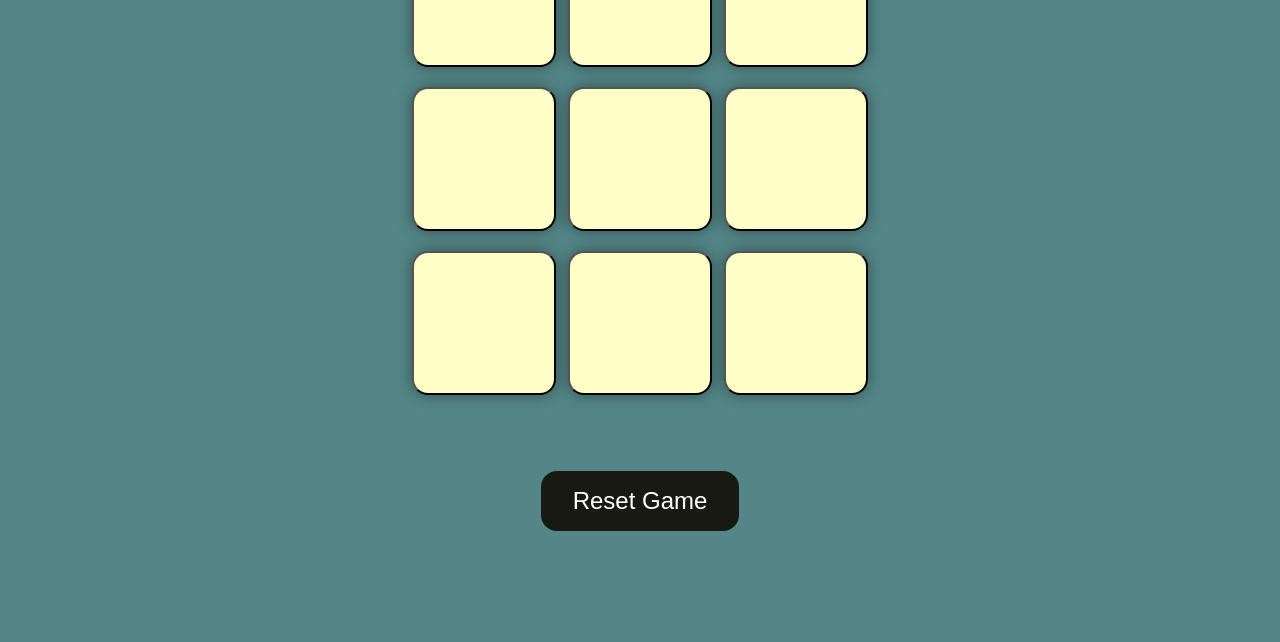
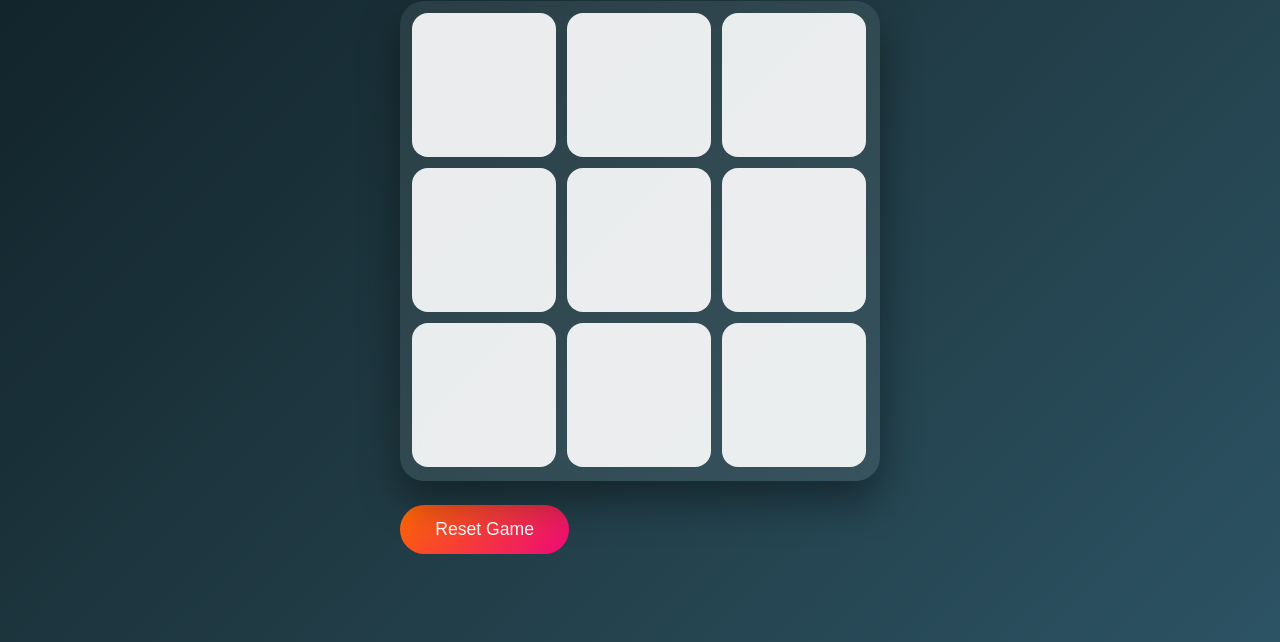
Before and after one commit to iamomm-hack/Tic-Tac-Toe, a plain HTML site: page index.html in a window 1280 px wide. Shown: the part 158-800 px from the top of the page. Drawn offline with Linux system fonts and the light colour scheme.

Commit message:
tic tac toe

```diff
--- a/style.css
+++ b/style.css
@@ -1,78 +1,115 @@
-*{
+* {
     margin: 0;
     padding: 0;
+    box-sizing: border-box;
+    font-family: "Poppins", sans-serif;
 }
 
 body {
-    background-color: #548687;
-    text-align: center;
+    min-height: 100vh;
+    background: linear-gradient(135deg, #0f2027, #203a43, #2c5364);
+    display: flex;
+    flex-direction: column;
+    align-items: center;
+    justify-content: center;
+    color: #fff;
 }
 
+
+h1 {
+    font-size: 3rem;
+    margin-bottom: 1rem;
+    letter-spacing: 2px;
+}
+
+
 .container {
-    height: 70vh;
     display: flex;
     justify-content: center;
     align-items: center;
-    margin: auto;
 }
 
-.game{
+
+.game {
     height: 60vmin;
-    width:  60vmin;
-    display: flex;
-    flex-wrap: wrap;
-    justify-content: center;
-    align-items: center;
-    margin: auto;
-    gap: 1.5vmin;
+    width: 60vmin;
+    display: grid;
+    grid-template-columns: repeat(3, 1fr);
+    gap: 1.2vmin;
+    padding: 1.5vmin;
+    background: rgba(255, 255, 255, 0.08);
+    backdrop-filter: blur(10px);
+    border-radius: 1.5rem;
+    box-shadow: 0 20px 40px rgba(0,0,0,0.4);
 }
 
+
 .box {
-       height: 18vmin;
-       width:  18vmin;
-       border-radius: 1rem;
-       box-shadow: 0 0 1rem rgba(0,0,0,0.4);
-       font-size: 8vmin;
-       color: #b0413e;
-       background-color: #ffffc7;
+    height: 18vmin;
+    width: 18vmin;
+    border-radius: 1rem;
+    border: none;
+    font-size: 8vmin;
+    font-weight: 600;
+    color: #ff7675;
+    background: rgba(255, 255, 255, 0.9);
+    cursor: pointer;
+    transition: all 0.25s ease;
 }
 
-#reset-btn{
-    margin-top: 2rem;
-    padding: 1rem 2rem;
-    font-size: 1.5rem;
+.box:hover {
+    transform: scale(1.05);
+    background-color: #ffeaa7;
+}
+
+.box:disabled {
+    cursor: not-allowed;
+}
+
+
+#reset-btn,
+#new-btn {
+    margin-top: 1.5rem;
+    padding: 0.9rem 2.2rem;
+    font-size: 1.1rem;
     border: none;
-    border-radius: 1rem;
-    background-color: #191913;
+    border-radius: 2rem;
+    background: linear-gradient(135deg, #ff6a00, #ee0979);
     color: white;
     cursor: pointer;
+    transition: all 0.3s ease;
 }
 
-#new-btn {
-    margin-top: 1rem;
-    padding: 1rem 1rem;
-    font-size: 1rem;
-    border: none;
-    border-radius: 0.5rem;
-    background-color: #191913;
-    color: white;
-    cursor: pointer;
+
+#reset-btn:hover,
+#new-btn:hover {
+    transform: translateY(-3px);
+    box-shadow: 0 10px 20px rgba(0,0,0,0.3);
 }
 
-#msg{
-    color: #ffffc7;
-    font-size: 5vmin;
-}
 
-.msg-container{
-    height: 100vmin;
+
+.msg-container {
+    position: fixed;
+    inset: 0;
+    background: rgba(0, 0, 0, 0.75);
     display: flex;
     justify-content: center;
     align-items: center;
     flex-direction: column;
-    gap: 4 rem;
+    gap: 1.5rem;
+    z-index: 10;
 }
 
-.hide{
+
+#msg {
+    font-size: 3rem;
+    color: #ffeaa7;
+    text-align: center;
+}
+
+
+
+.hide {
     display: none;
 }
```
